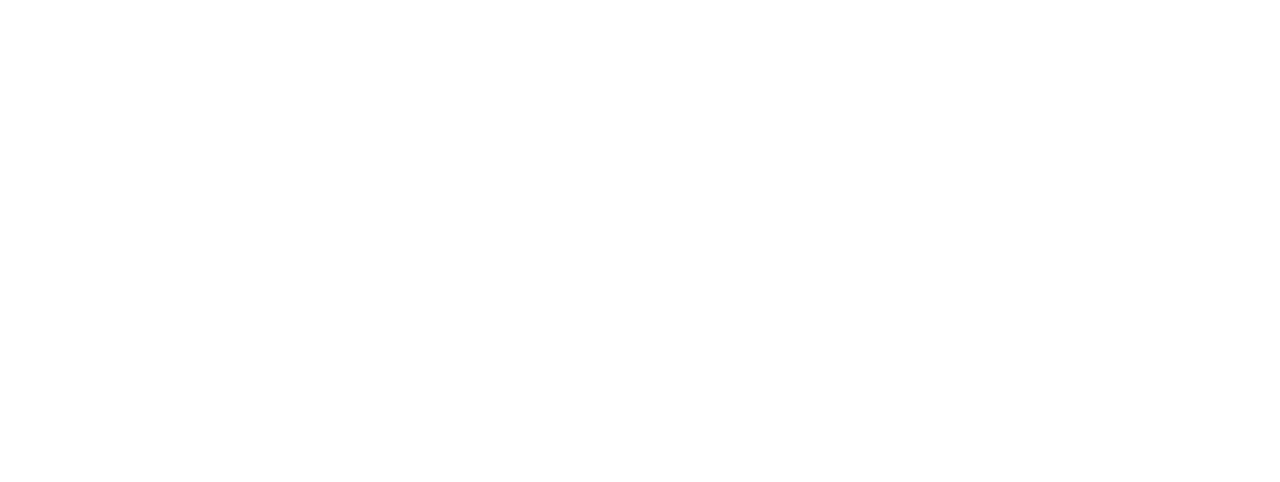
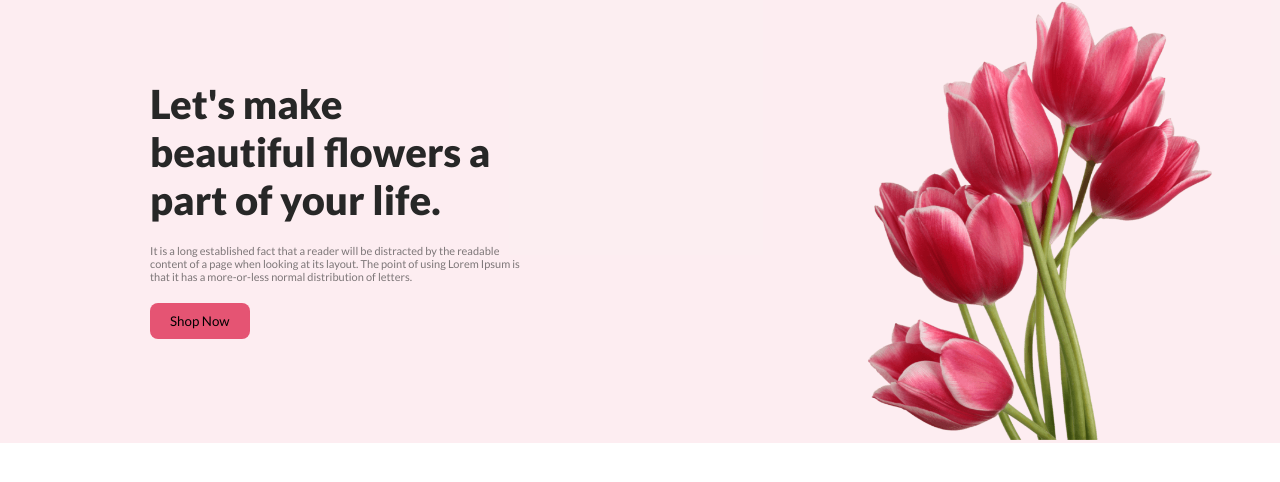
Before and after one commit to Mamun-2023/module-6, a plain HTML site: page index.html in a window 1280 px wide. Drawn offline with Linux system fonts and the light colour scheme.

Commit message:
header section created

```diff
--- a/index.html
+++ b/index.html
@@ -3,10 +3,27 @@
 <head>
     <meta charset="UTF-8">
     <meta name="viewport" content="width=device-width, initial-scale=1.0">
+    <!-- font family link -->
+    <link rel="preconnect" href="https://fonts.googleapis.com">
+    <link rel="preconnect" href="https://fonts.gstatic.com" crossorigin>
+    <link href="https://fonts.googleapis.com/css2?family=Lato:wght@300;400;700;900&display=swap" rel="stylesheet">
+
     <link rel="stylesheet" href="style.css">
-    <title><Module-six></title>
+    <title>Module-six</title>
 </head>
 <body>
+    <section class="header">
+        <div class="herader-contents">
+            <div class="header-topics"><h1 class="header-title">Let's make <br> beautiful flowers a <br> part of your life.</h1>
+            <p class="header-detais">It is a long established fact that a reader will be distracted by the readable <br> content
+                of a page when looking at its
+                layout. The point of using Lorem Ipsum is <br> that it has a more-or-less normal distribution of letters.</p>
+            <button class="header-button">Shop Now</button></div>
 
+            <div class="header-flower"><img src="Flower Asset/pngwing 10.png" alt=""></div>
+        </div>
+
+
+    </section>
 </body>
 </html>
--- a/style.css
+++ b/style.css
@@ -0,0 +1,52 @@
+* {
+    margin: 0;
+    padding: 0;
+    font-family: 'Lato', sans-serif;
+}
+
+/* header section styles started */
+.header {
+    background: rgba(229, 84, 115, 0.10);
+}
+
+.herader-contents {
+    display: flex
+}
+
+.header-title {
+    padding-top: 80px;
+    color: #272727;
+    font-size: 40px;
+    font-weight: 800;
+    margin-left: 150px;
+}
+
+.header-detais {
+    color: rgba(39, 39, 39, 0.60);
+    font-size: 11px;
+    font-weight: 500;
+    margin-left: 150px;
+    margin-top: 20px;
+}
+
+.header-button {
+    display: inline-flex;
+    padding: 10px 20px;
+    align-items: flex-start;
+    border-radius: 8px;
+    background: #E55473;
+    margin-left: 150px;
+    margin-top: 20px;
+    border-style: none;
+    margin-bottom: 80px;
+}
+
+.header-flower img{
+    width: 380px;
+    height:440px;
+    margin-left: 330px;
+
+}
+
+
+/* header section styles ended */
```
